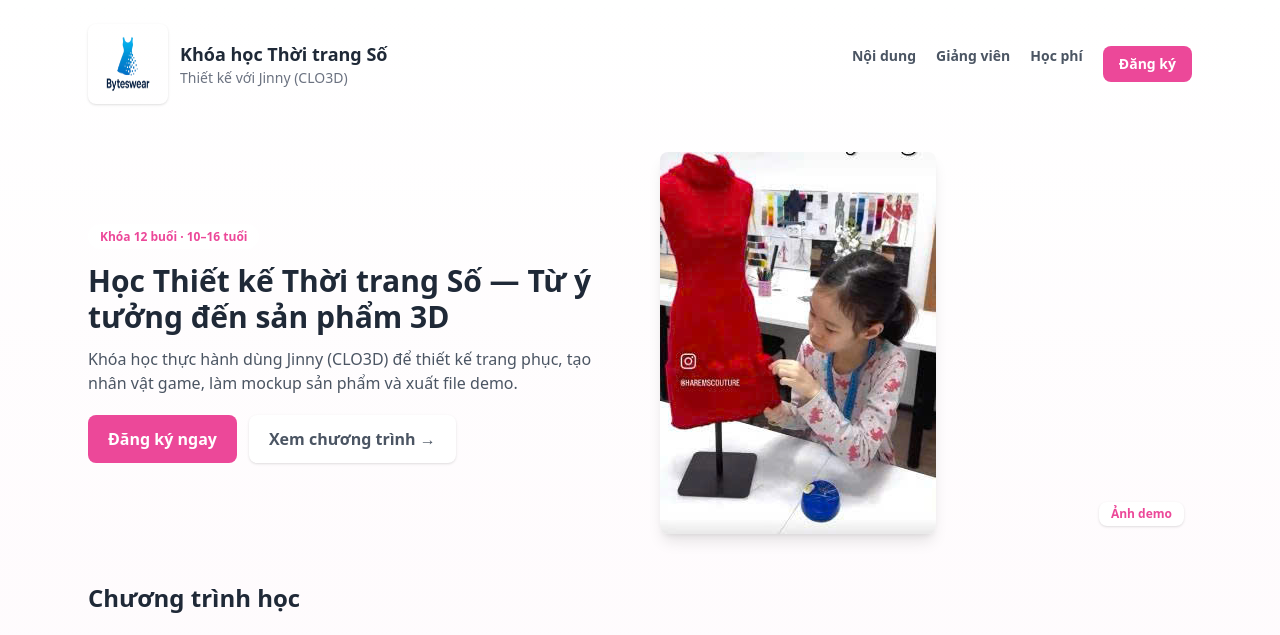
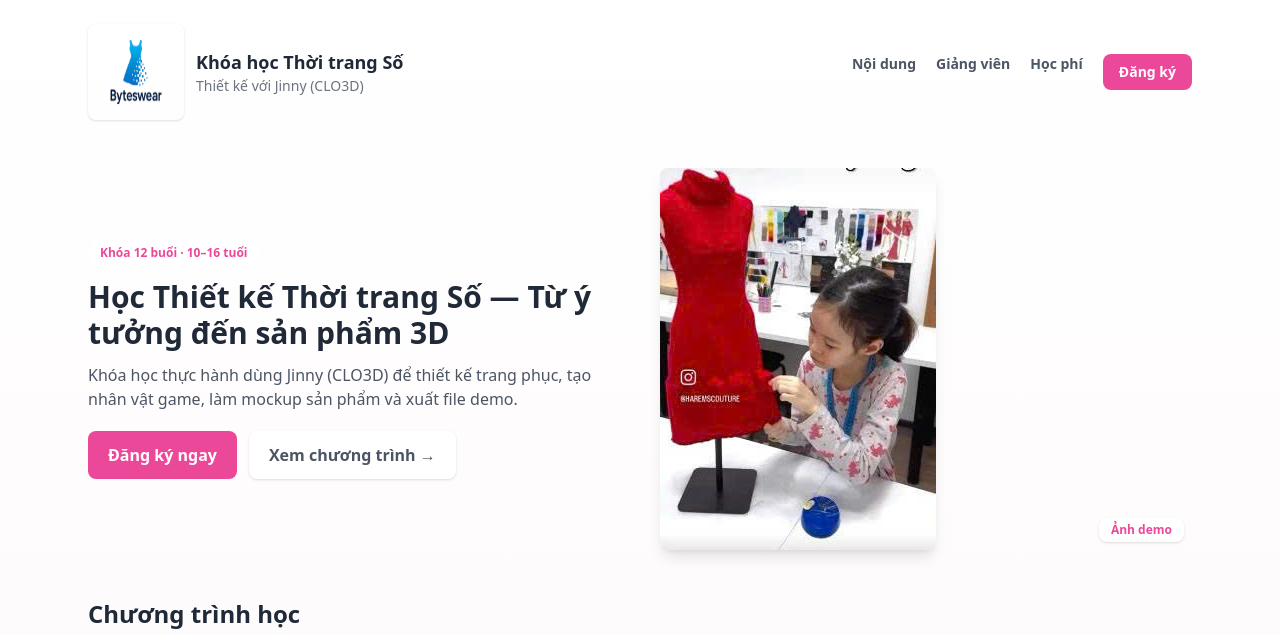
Before and after one commit to metaland-vn/byteslab, a plain HTML site: page index.html in a window 1280 px wide. Shown: the top 635 px of the page. Drawn offline with nearby package versions, Linux system fonts and the light colour scheme.

Commit message:
Update index.html

```diff
--- a/index.html
+++ b/index.html
@@ -9,7 +9,7 @@
 <body class="bg-gradient-to-b from-white to-pink-50 font-sans text-gray-800">
   <header class="max-w-6xl mx-auto p-6 flex items-center justify-between">
     <div class="flex items-center gap-3">
-      <img src="images/logo.png" alt="Logo khóa học" class="w-20 h-20 rounded-lg shadow" />
+      <img src="images/logo.png" alt="Logo khóa học" class="w-24 h-24 rounded-lg shadow" />
       <div>
         <h1 class="font-extrabold text-lg">Khóa học Thời trang Số</h1>
         <p class="text-sm text-gray-500">Thiết kế với Jinny (CLO3D)</p>
```
